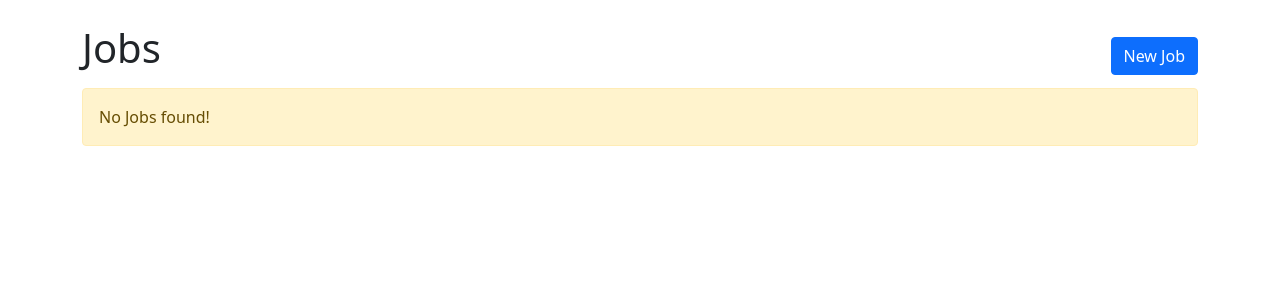
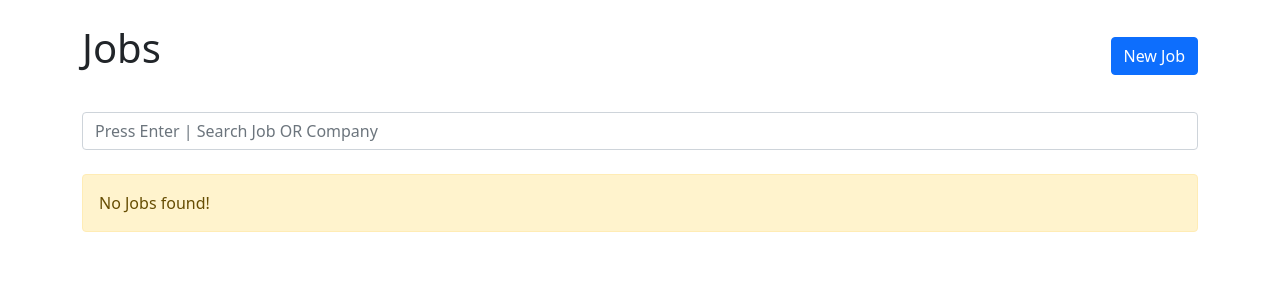
Before and after one commit to MuhammadAmir5670/job-tracker, a Django app: page /jobs/ in a window 1280 px wide. Shown: the part 56-356 px from the top of the page. Run offline with Django 4.2, Linux system fonts and the light colour scheme; data that the repository does not hold is empty; parts of the project's set-up code (start-up, migrations or seed data) failed here and were passed over.

Commit message:
add search by job title and company

```diff
--- a/jobs/templates/jobs/jobs_list.html
+++ b/jobs/templates/jobs/jobs_list.html
@@ -8,6 +8,7 @@
             <h1 class="mb-3">Jobs</h1>
             <a href='{% url "job_create" %}' class="btn btn-primary">New Job</a>
         </div>
+        <div class="filters">{% include "shared/_search_field.html" %}</div>
         {% include "jobs/_table.html" %}
     </div>
 {% endblock content %}
--- a/jobs/views.py
+++ b/jobs/views.py
@@ -1,5 +1,4 @@
-from typing import Any
-
+from django.db.models import Q
 from django.views import generic
 
 from activities.models import Activity
@@ -14,6 +13,22 @@ class JobsListView(generic.ListView):
     template_name = "jobs/jobs_list.html"
     context_object_name = "job_list"
 
+    def get_queryset(self):
+        query = self.request.GET.get("q", "")
+        queryset = super().get_queryset()
+
+        if query != "":
+            queryset = queryset.filter(
+                (Q(title__icontains=query) | Q(company__icontains=query))
+            )
+
+        return queryset
+
+    def get_context_data(self, **kwargs):
+        context = super().get_context_data(**kwargs)
+        context["q"] = self.request.GET.get("q", "")
+        return context
+
     def paginate_queryset(self, queryset, page_size):
         paginator, page, object_list, has_other_pages = super().paginate_queryset(queryset, page_size)
         page.adjusted_elided_pages = paginator.get_elided_page_range(page.number)
@@ -26,7 +41,7 @@ class JobDetailView(generic.DetailView):
     template_name = "jobs/job_detail.html"
     context_object_name = "job"
 
-    def get_context_data(self, **kwargs) -> dict[str, Any]:
+    def get_context_data(self, **kwargs):
         context = super().get_context_data(**kwargs)
 
         activities = Activity.objects.select_related("activity_type", "creator")
--- /dev/null
+++ b/templates/shared/_search_field.html
@@ -0,0 +1,10 @@
+<form class="my-4">
+    <div class="form-group">
+        <input type="text"
+               value="{{ q }}"
+               class="form-control"
+               name="q"
+               id="q"
+               placeholder="Press Enter | Search Job OR Company">
+    </div>
+</form>
```
